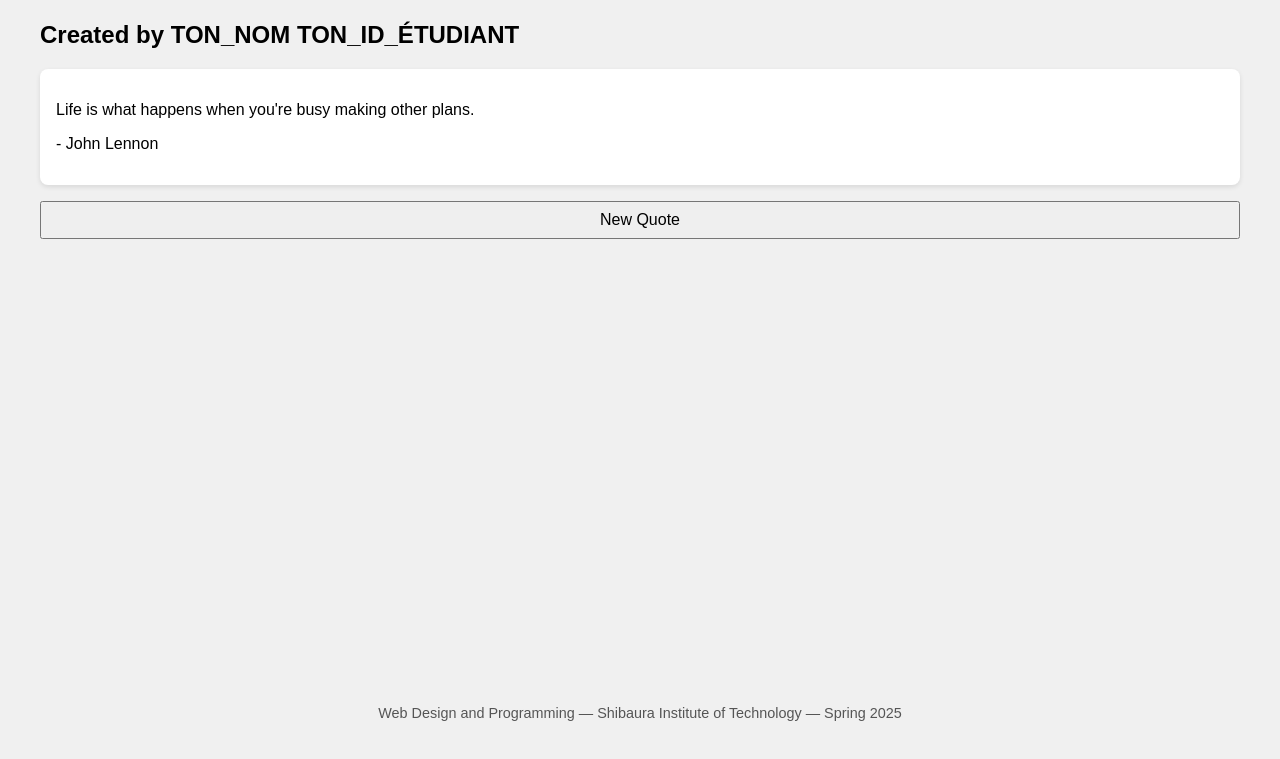
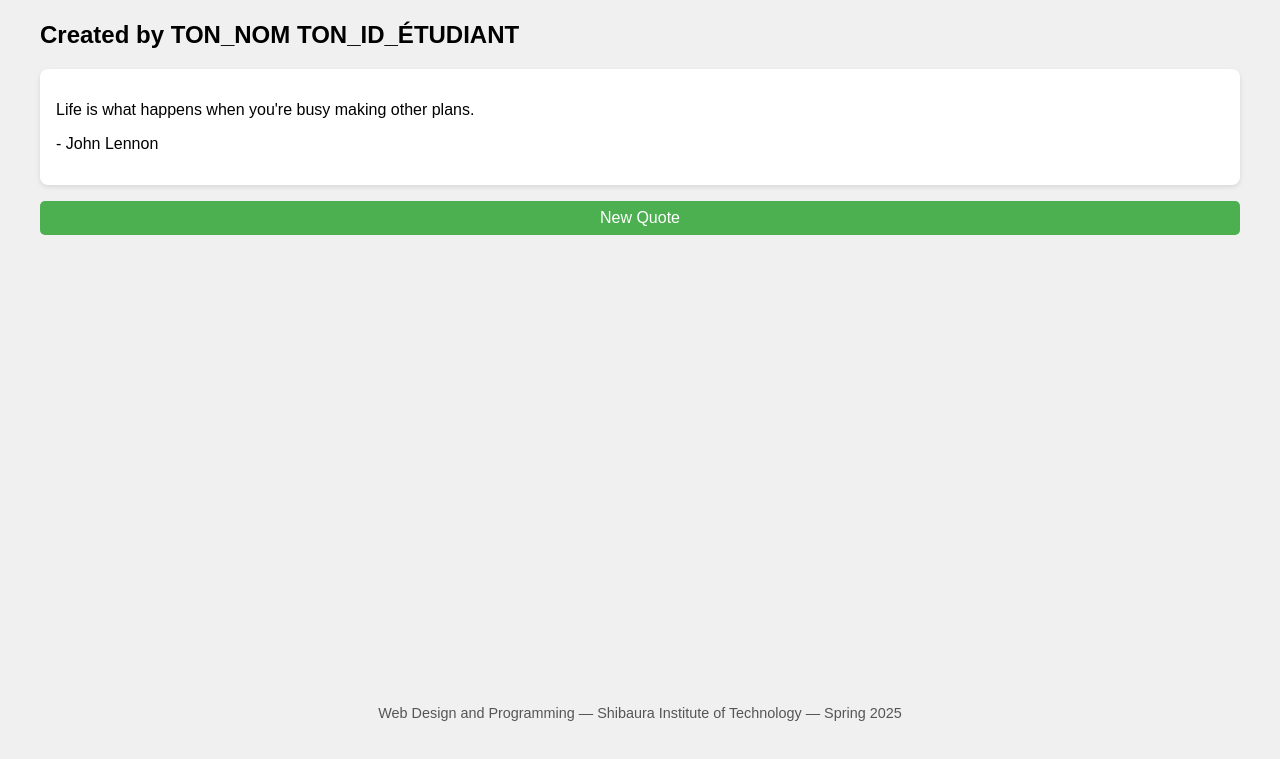
Before and after one commit to juniorgens/Wdpweek5homework-, a plain HTML site: page part1/index.html in a window 1280 px wide. Shown: the part 119-878 px from the top of the page. Drawn offline with Linux system fonts and the light colour scheme.

Commit message:
Update index.html

```diff
--- a/part1/index.html
+++ b/part1/index.html
@@ -24,6 +24,12 @@
     button {
       padding: 0.5em 1em;
       font-size: 1rem;
+      background-color: #4CAF50;
+      color: white;
+      border: none;
+      border-radius: 5px;
+      cursor: pointer;
+      transition: background-color 0.3s;
     }
 
     footer {
```
